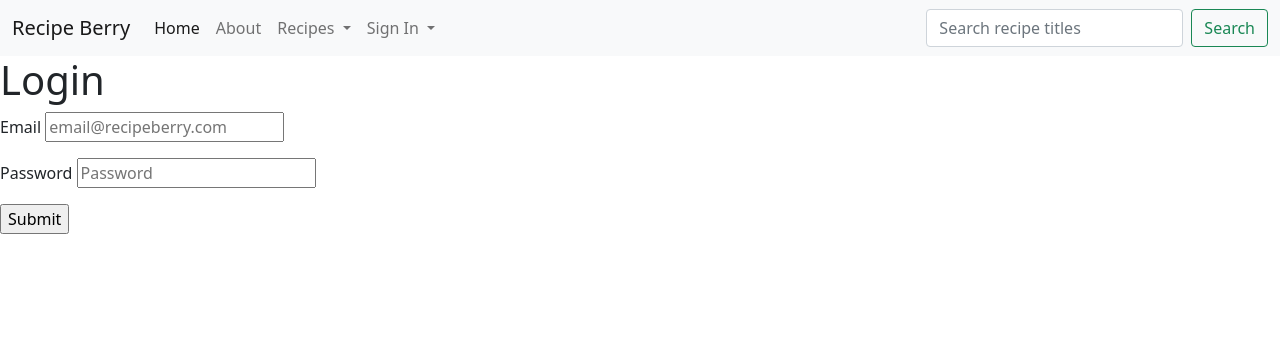
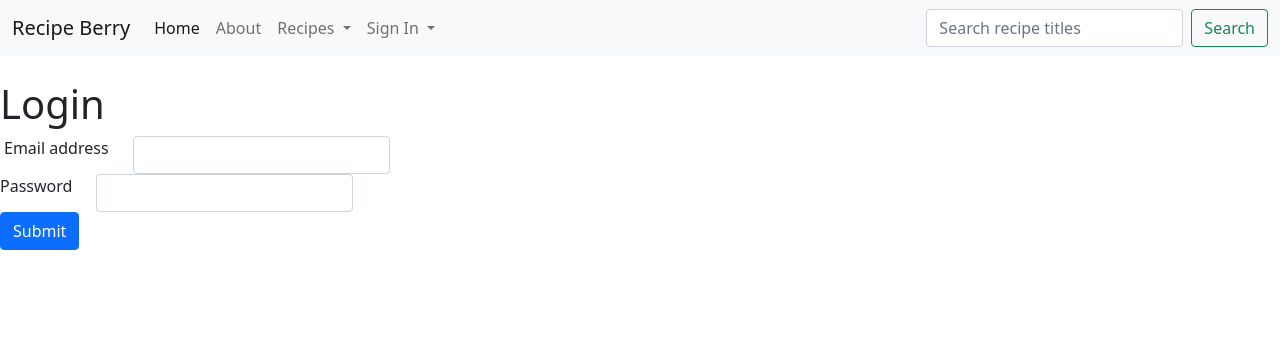
Before and after one commit to fionniepollack/recipe-berry, a Flask app: page /authenticate in a window 1280 px wide. Shown: the top 356 px of the page. Run offline with Flask 2, Linux system fonts and the light colour scheme.

Commit message:
Add styling to login.html

```diff
--- a/server.py
+++ b/server.py
@@ -357,6 +357,7 @@ def logout():
 
     else:
         session["user_id"] = None
+        session["first_name"] = None
         flash("User has been successfully logged out.")
 
     return redirect('/')
--- a/templates/login.html
+++ b/templates/login.html
@@ -2,9 +2,10 @@
 {% block title %}Login{% endblock %}
 
 {% block body %}
-  <h1>Login</h1>
+<h1 class="my-4">Login</h1>
+<!-- <br> -->
 
-  <form action="/authenticate" method="POST">
+<!-- <form action="/authenticate" method="POST">
     <p>
       Email <input type="text" name="email" placeholder="email@recipeberry.com" required>
     </p>
@@ -16,5 +17,58 @@
     <p>
       <input type="submit">
     </p>
-  </form>
+  </form> -->
+
+
+<form action="/authenticate" method="POST">
+  <div class="row g-3 align-items-center">
+    <div class="row">
+      <div class="col-auto">
+        <label for="exampleInputEmail1" class="form-label">Email address</label>
+      </div>
+      <div class="col-auto">
+        <input type="email" name="email" class="form-control" id="exampleInputEmail1" aria-describedby="emailHelp">
+      </div>
+      <!-- <div id="emailHelp" class="form-text">We'll never share your email with anyone else.</div> -->
+    </div>
+  </div>
+
+  <div class="row">
+    <div class="col-auto">
+      <label for="exampleInputPassword1" class="form-label">Password</label>
+    </div>
+    <div class="col-auto">
+      <input type="password" name="password" class="form-control" id="exampleInputPassword1">
+    </div>
+  </div>
+  <!-- <div class="row">
+      <div class="col-auto">
+        <input type="checkbox" class="form-check-input" id="exampleCheck1">
+        <label class="form-check-label" for="exampleCheck1">Check me out</label>
+      </div>
+    </div> -->
+  <div class="row">
+    <div class="col-auto">
+      <button type="submit" class="btn btn-primary">Submit</button>
+    </div>
+  </div>
+  </div>
+</form>
+
+
+
+<!-- <div class="row g-3 align-items-center">
+  <div class="col-auto">
+    <label for="inputPassword6" class="col-form-label">Password</label>
+  </div>
+  <div class="col-auto">
+    <input type="password" id="inputPassword6" class="form-control" aria-describedby="passwordHelpInline">
+  </div>
+  <div class="col-auto">
+    <span id="passwordHelpInline" class="form-text">
+      Must be 8-20 characters long.
+    </span>
+  </div>
+</div> -->
+
 {% endblock %}
```
